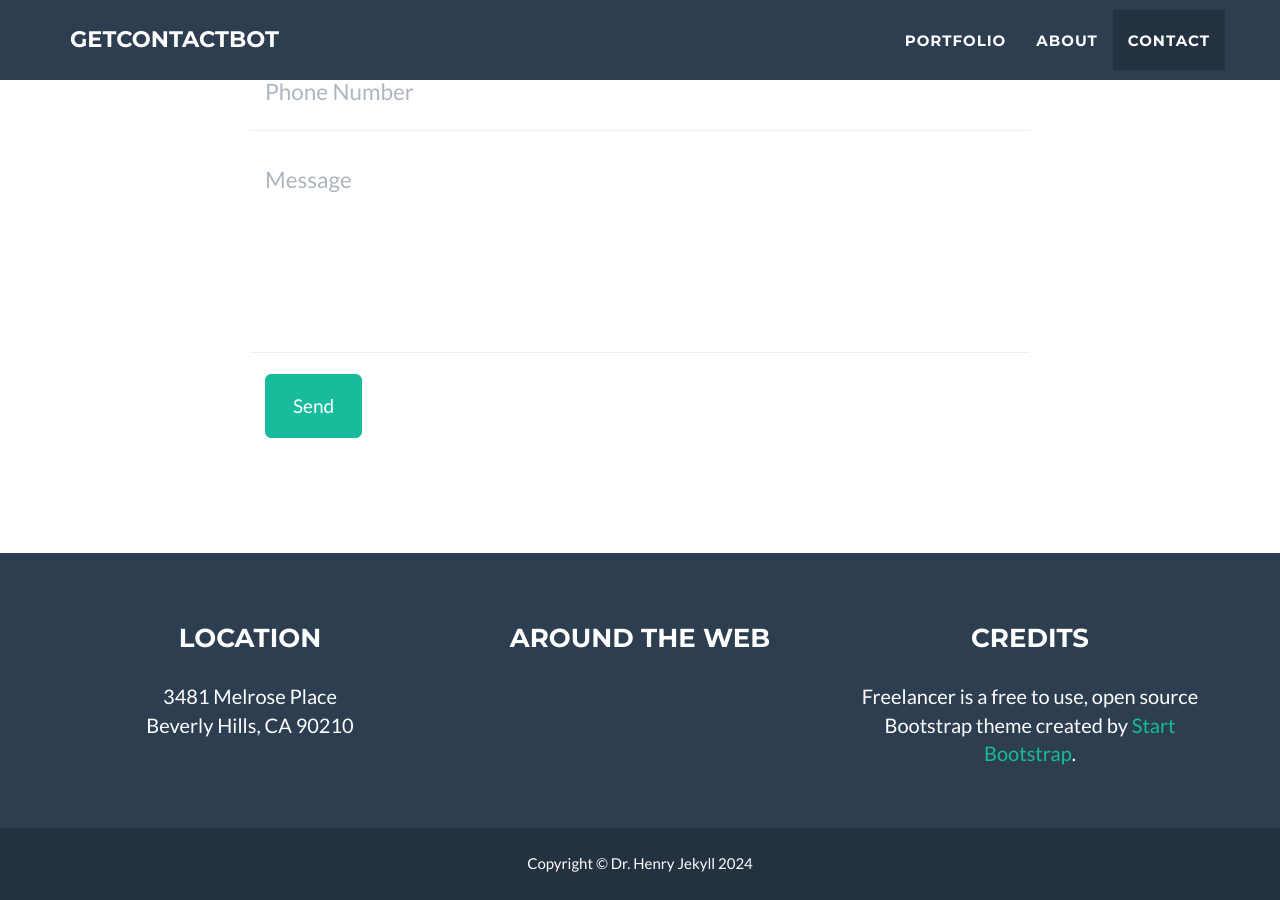
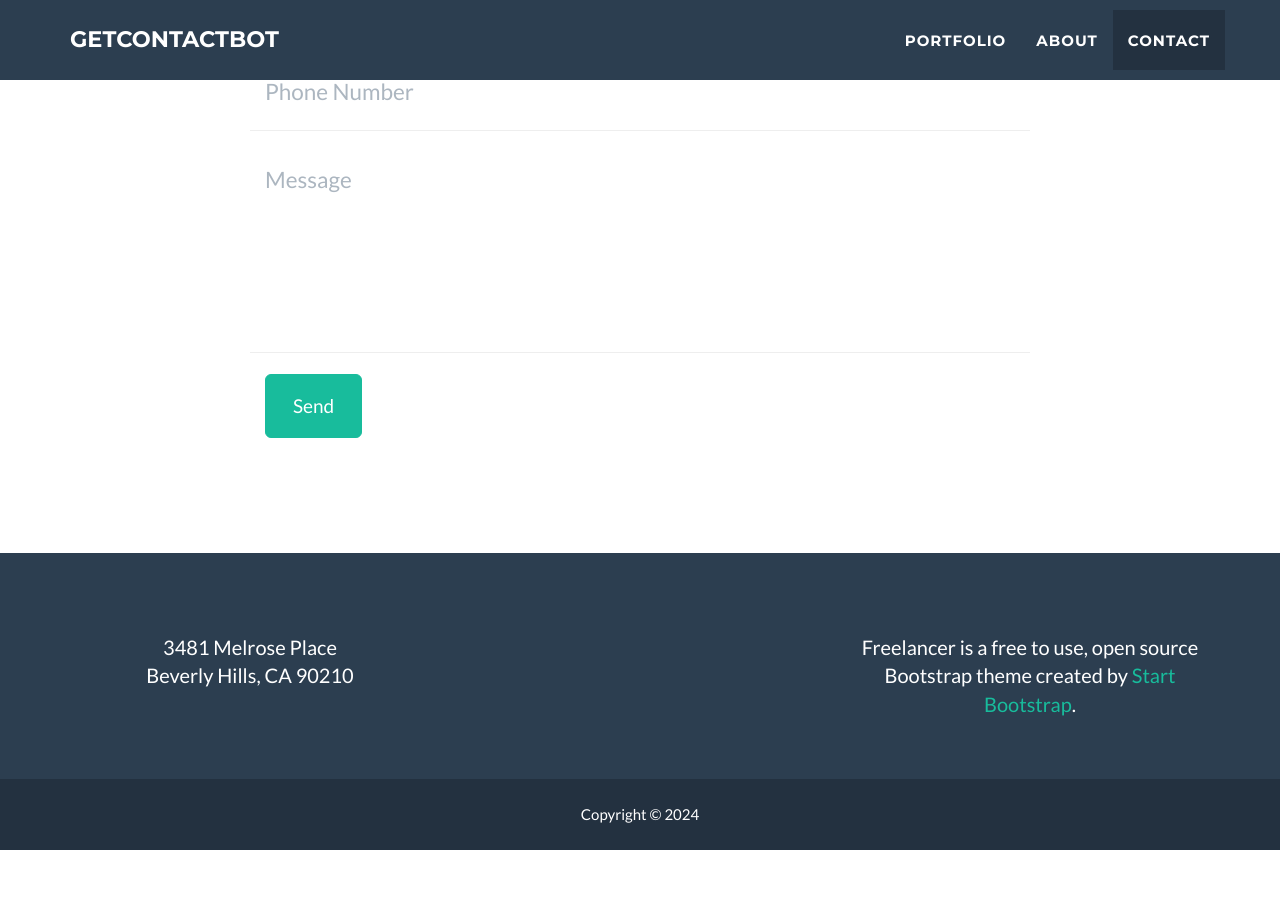
Before and after one commit to getcontactbot/getcontactbot.github.io, a Jekyll site: the page built from _posts/2014-07-18-project-1.markdown, in a window 1280 px wide and 900 px high, scrolled down 2576 px. Built offline with Jekyll 4.4.1, drawn with Linux system fonts in a browser that asks for light colours; after the commit the page ends 3426 px from its top, so only the background shows below that; some of the changed lines change nothing that is shown.

Commit message:
Update _config.yml

```diff
--- a/_config.yml
+++ b/_config.yml
@@ -31,11 +31,11 @@ color:
   secondary-dark: 233140 #A2122F
 
 # Footer settings
-footer:
-  copyright: Dr. Henry Jekyll
-  location: Location
-  social: Around the Web
-  credits: Credits
+# footer:
+#   copyright: Dr. Henry Jekyll
+#   location: Location
+#   social: Around the Web
+#   credits: Credits
 
 # Social networks usernames (many more available: google-plus, flickr, dribbble, pinterest, instagram, tumblr, linkedin, etc.)
 # social:
```
